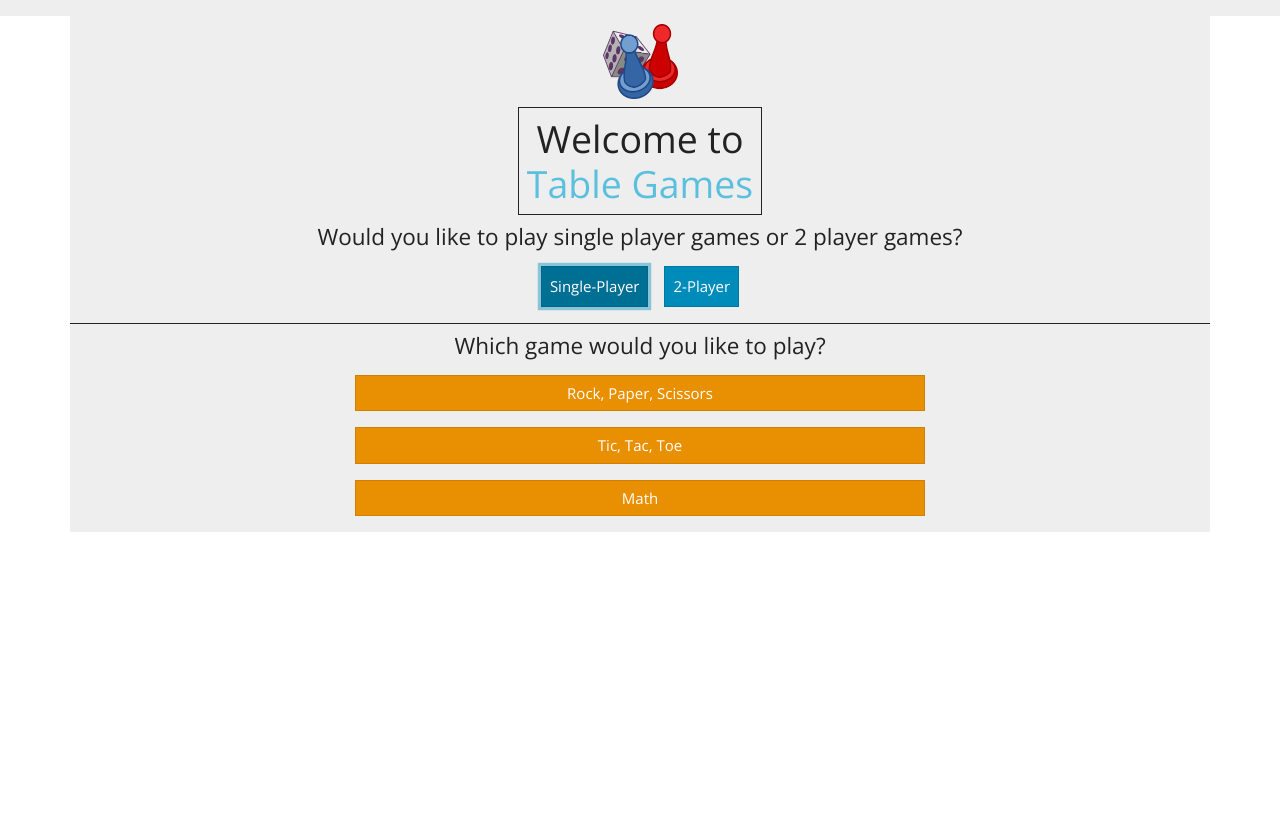
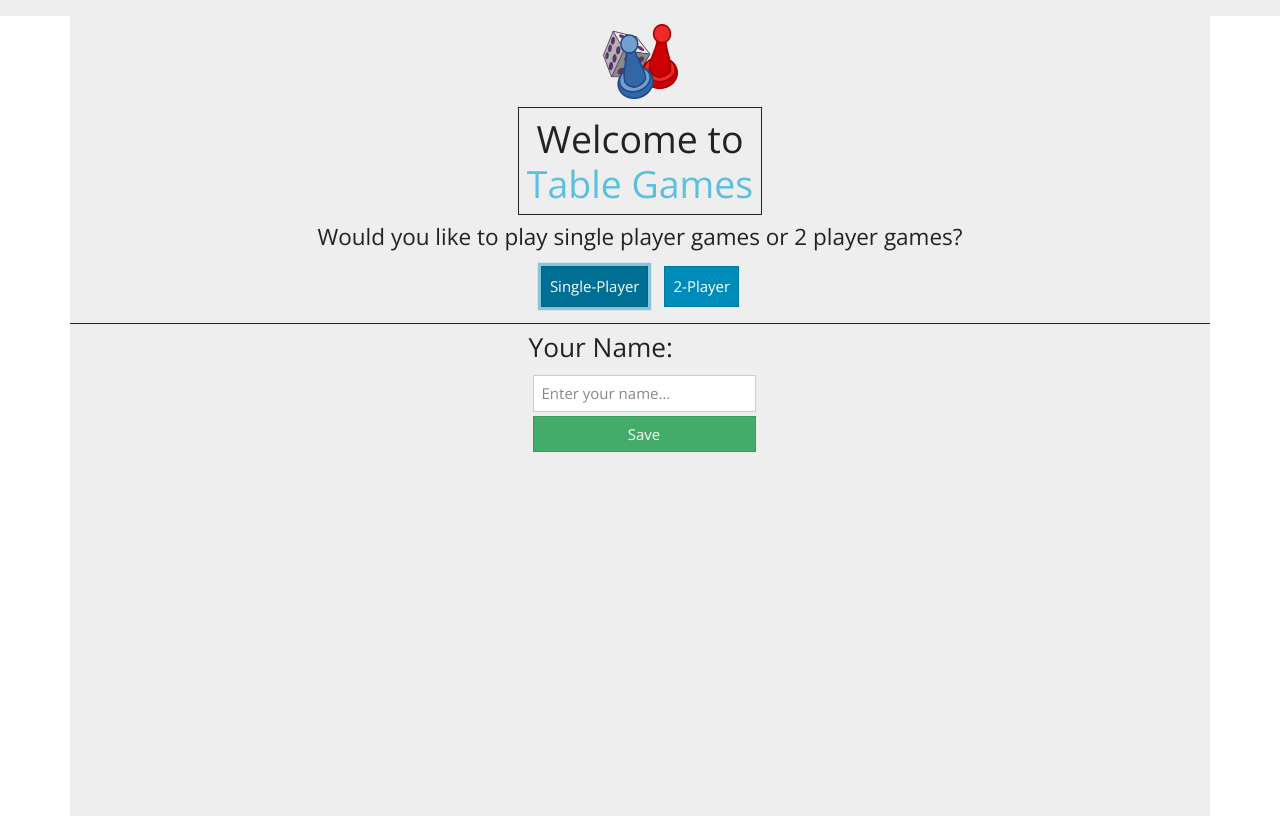
Before and after one commit to AliciaGilfoy/tableGames, a Vue app: page /#/ in a window 1280 px wide. Both pictures are taken after a click on the button "Single-Player". Built offline with nearby package versions, Linux system fonts and the light colour scheme.

Commit message:
home view started

```diff
--- a/src/store/index.js
+++ b/src/store/index.js
@@ -5,11 +5,31 @@ Vue.use(Vuex)
 
 export default new Vuex.Store({
   state: {
+    activeGame: "",
+    player1: {},
+    player2: {},
+
   },
   mutations: {
+    setActiveGame(state, game) {
+      state.activeGame = game
+    },
+    setPlayer1(state, player) {
+      state.player1 = player
+    },
+    setPlayer2(state, player) {
+      state.player2 = player
+    }
   },
   actions: {
+    setActiveGame({ commit }, game) {
+      commit("setActiveGame", game)
+    },
+    setPlayer1({ commit }, player) {
+      commit("setPlayer1", player)
+    },
+    setPlayer2({ commit }, player) {
+      commit("setPlayer2", player)
+    }
   },
-  modules: {
-  }
 })
--- a/src/views/Home.vue
+++ b/src/views/Home.vue
@@ -15,16 +15,61 @@
         <button @click="single=false, multi=true" class="btn btn-primary p-2 m-2">2-Player</button>
       </div>
     </div>
-    <div v-if="single==true" class="game-row row py-2">
-      <h4>Which game would you like to play?</h4>
-      <button class="col-6 btn btn-block btn-warning m-2">Rock, Paper, Scissors</button>
-      <button class="col-6 btn btn-block btn-warning m-2">Tic, Tac, Toe</button>
-      <button class="col-6 btn btn-block btn-warning m-2">Math</button>
+    <div v-if="single" class="game-row row py-2">
+      <form id="nameForm" @submit.prevent="setPlayerNames()" v-if="!nameEntered">
+        <div class="form-group">
+          <label class="h3" for="players">Your Name:</label>
+          <input
+            type="text"
+            class="form-control m-1"
+            name="player1"
+            placeholder="Enter your name..."
+            v-model="player1"
+          />
+          <button type="submit" class="btn btn-success btn-block m-1">Save</button>
+        </div>
+      </form>
+      <div v-if="nameEntered==true && single==true" class="game-row">
+        <h4>Which game would you like to play?</h4>
+        <button
+          @click="setActiveGame('RPS')"
+          class="col-6 btn btn-block btn-danger m-2"
+        >Rock, Paper, Scissors</button>
+        <button @click="setActiveGame('Snake')" class="col-6 btn btn-block btn-danger m-2">Snake</button>
+      </div>
     </div>
-    <div v-if="multi==true" class="game-row row py-2">
-      <h4>Which game would you like to play?</h4>
-      <button class="col-6 btn btn-block btn-warning m-2">Tic, Tac, Toe</button>
-      <button class="col-6 btn btn-block btn-warning m-2">Hang Man</button>
+    <div v-if="multi" class="game-row row py-2">
+      <form id="nameForm" @submit.prevent="setPlayerNames()" v-if="!nameEntered">
+        <div class="form-group">
+          <label class="h3" for="players">Player's Names:</label>
+          <input
+            type="text"
+            class="form-control m-1"
+            name="player1"
+            placeholder="Player 1 name..."
+            v-model="player1"
+          />
+          <input
+            type="text"
+            class="form-control m-1"
+            name="player2"
+            placeholder="Player 2 name..."
+            v-model="player2"
+          />
+          <button type="submit" class="btn btn-success btn-block m-1">Save</button>
+        </div>
+      </form>
+      <div v-if="nameEntered==true && multi==true" class="game-row">
+        <h4>Which game would you like to play?</h4>
+        <button
+          @click="setActiveGame('TTT')"
+          class="col-6 btn btn-block btn-danger m-2"
+        >Tic, Tac, Toe</button>
+        <button
+          @click="setActiveGame('Hangman')"
+          class="col-6 btn btn-block btn-danger m-2"
+        >Hang Man</button>
+      </div>
     </div>
   </div>
 </template>
@@ -35,8 +80,33 @@ export default {
   data() {
     return {
       single: false,
-      multi: false
+      multi: false,
+      player1: "",
+      player2: "",
+      nameEntered: false
     };
+  },
+  methods: {
+    setActiveGame(game) {
+      debugger;
+      this.$store.dispatch("setActiveGame", game);
+    },
+    setPlayerNames() {
+      let playerOne = {
+        name: this.player1,
+        score: 0
+      };
+      let playerTwo = {
+        name: this.player2,
+        score: 0
+      };
+      this.$store.dispatch("setPlayer1", playerOne);
+      if (playerTwo.name != "") {
+        this.$store.dispatch("setPlayer2", playerTwo);
+      }
+      $("#nameForm").remove();
+      this.nameEntered = true;
+    }
   }
 };
 </script>
@@ -55,5 +125,9 @@ export default {
   display: flex;
   flex-direction: column;
   align-items: center;
+  align-content: center;
+}
+.home {
+  height: 100vh;
 }
 </style>
```
